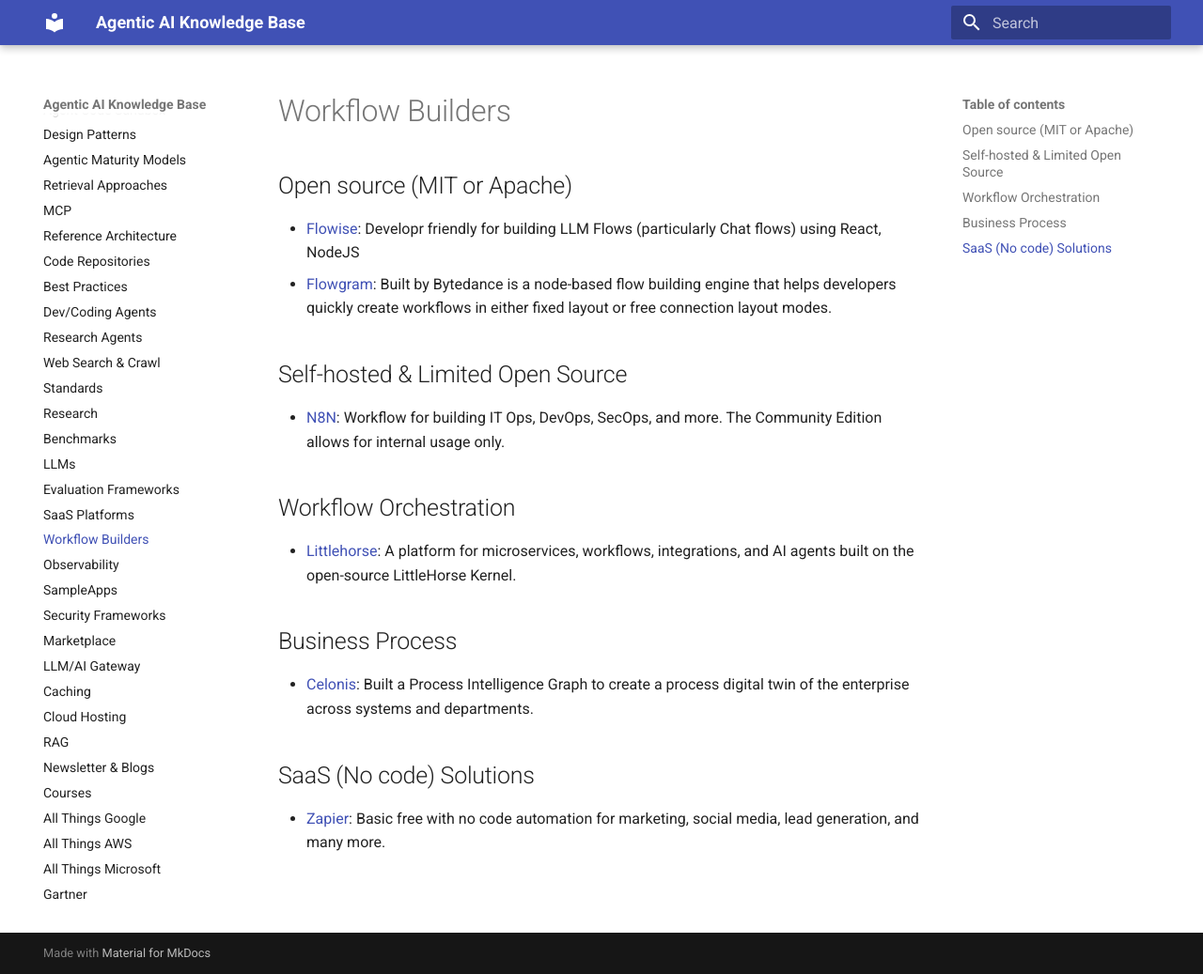
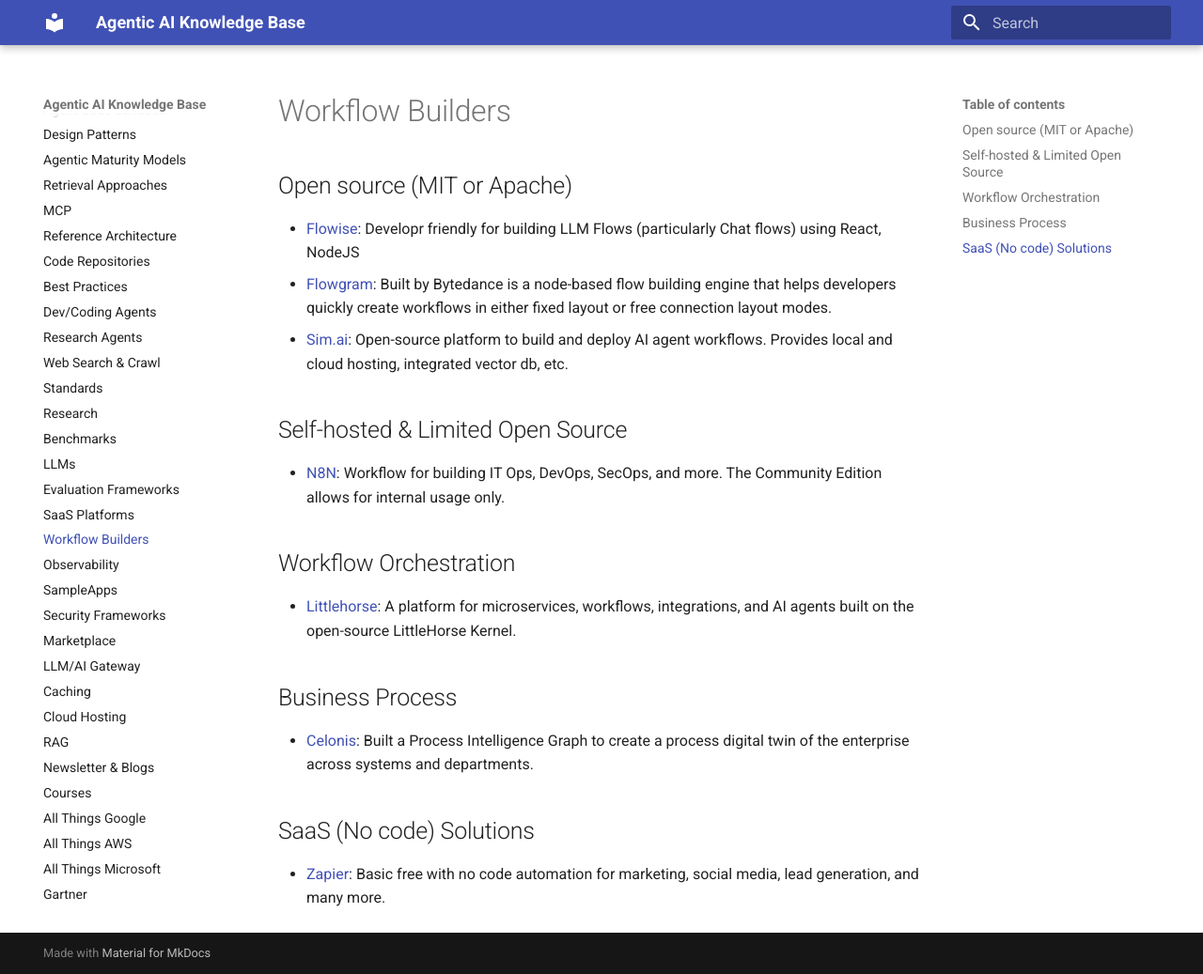
Before and after one commit to ankurkumarz/agentic-ai-knowledge-base, an MkDocs documentation site: the page built from docs/WorkflowBuilders/README.md, in a window 1280 px wide and 1037 px high. Shown: the whole window at 94% size. Built offline with MkDocs 1.6.1 and Material for MkDocs 9.7.7, drawn with Linux system fonts in a browser that asks for light colours.

Commit message:
Update README.md with Sim Ai

```diff
--- a/docs/WorkflowBuilders/README.md
+++ b/docs/WorkflowBuilders/README.md
@@ -2,6 +2,7 @@
 
 - [Flowise](https://github.com/FlowiseAI/Flowise): Developr friendly for building LLM Flows (particularly Chat flows) using React, NodeJS
 - [Flowgram](https://flowgram.ai/): Built by Bytedance is a node-based flow building engine that helps developers quickly create workflows in either fixed layout or free connection layout modes.
+- [Sim.ai](https://github.com/simstudioai/sim): Open-source platform to build and deploy AI agent workflows. Provides local and cloud hosting, integrated vector db, etc.
 
 ## Self-hosted & Limited Open Source
 
```
